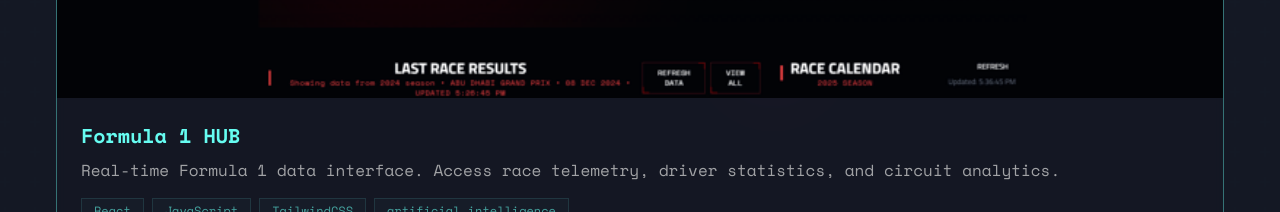
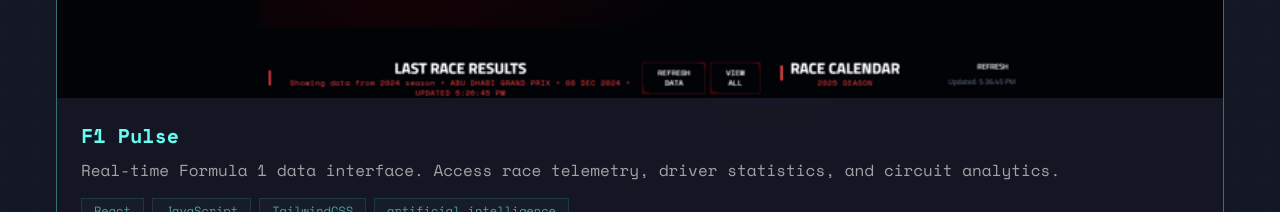
Before and after one commit to Ervszzz/personal-website, a React (Vite) app: page / in a window 1280 px wide. Shown: the part 5500-5712 px from the top of the page. Built offline with nearby package versions, Linux system fonts and the light colour scheme; no server answers.

Commit message:
Rename Fromula1 Hub to F1 Pulse

```diff
--- a/src/components/Projects.tsx
+++ b/src/components/Projects.tsx
@@ -18,12 +18,12 @@ interface Project {
 const projects: Project[] = [
   {
     id: 1,
-    title: "Formula 1 HUB",
+    title: "F1 Pulse",
     description:
       "Real-time Formula 1 data interface. Access race telemetry, driver statistics, and circuit analytics.",
     image: f1HubImage,
     tags: ["react", "javascript", "tailwindcss", "artificial intelligence"],
-    demoLink: "https://formula1-hub.vercel.app",
+    demoLink: "https://f1pulseapp.vercel.app/",
     codeLink: "https://github.com/Ervszzz/formula1-hub",
     featured: true,
   },
```
